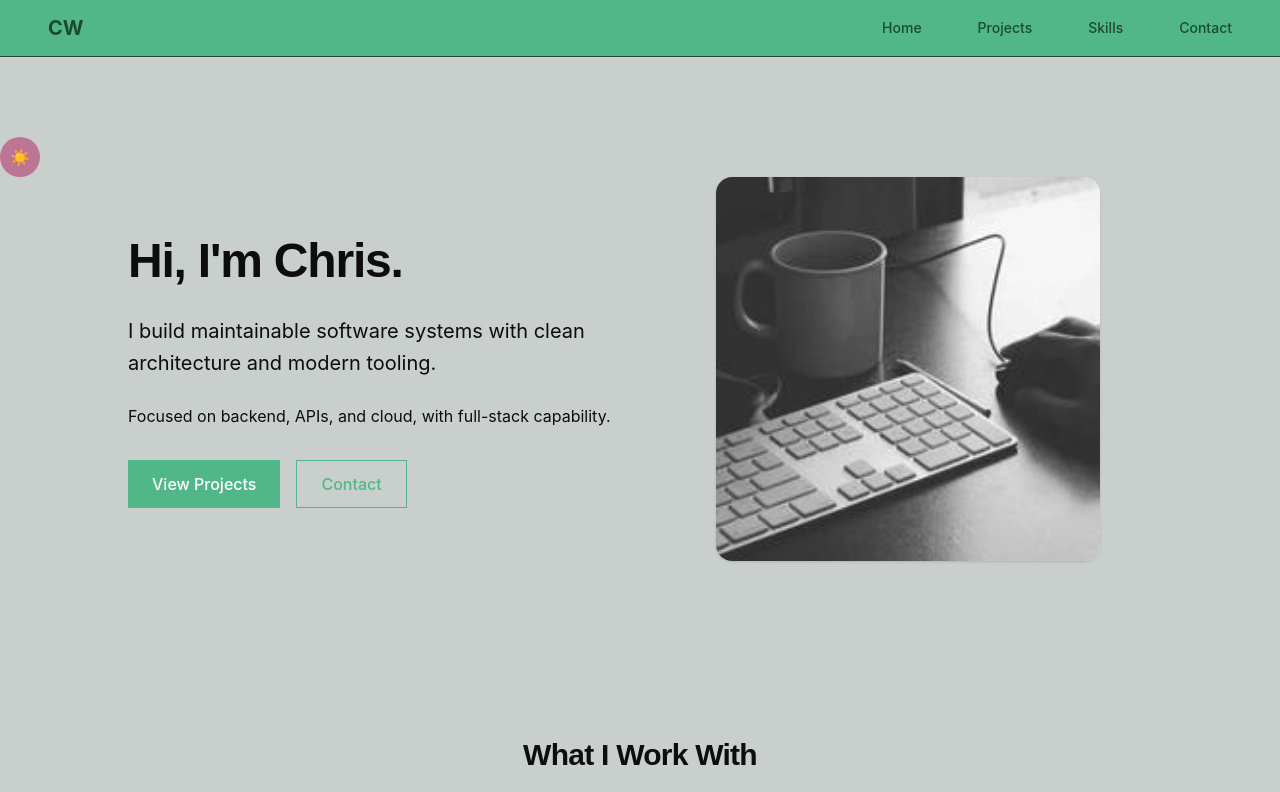
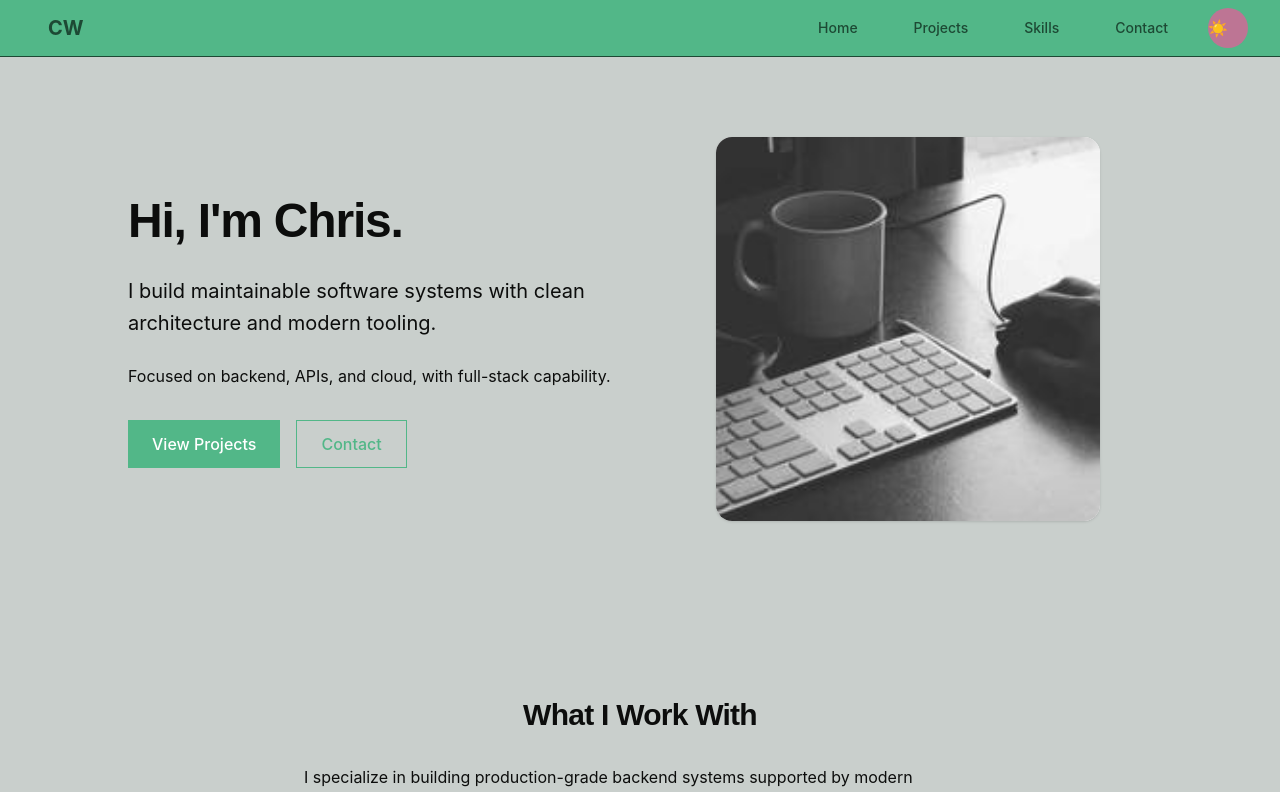
Before and after one commit to ChrisWenzlick/portfolio-website, a Next.js app: page / in a window 1280 px wide. Shown: the top 792 px of the page. Built offline with nearby package versions, Linux system fonts and the light colour scheme.

Commit message:
Update dark mode toggle

```diff
--- a/components/layout/Header.tsx
+++ b/components/layout/Header.tsx
@@ -3,6 +3,7 @@
 import Link from "next/link";
 import { cn } from "@/lib/utils";
 import { useState } from "react";
+import DarkModeToggle from "../ui/DarkModeToggle";
 
 const NAV_LINKS = [
     { href: "/", label: "Home" },
@@ -40,6 +41,7 @@ export default function Header({
                             {label}
                         </Link>
                     ))}
+                    <DarkModeToggle />
                 </div>
 
                 {/* Mobile menu button */}
@@ -70,6 +72,7 @@ export default function Header({
                                 {label}
                             </Link>
                         ))}
+                        <DarkModeToggle />
                     </div>
                 </div>
             )}
--- a/components/ui/ThemeToggle.tsx
+++ b/components/ui/DarkModeToggle.tsx
@@ -1,7 +1,7 @@
 "use client";
 import { useEffect, useState } from "react";
 
-export default function ThemeToggle() {
+export default function DarkModeToggle() {
     const [isDark, setIsDark] = useState(false);
 
     useEffect(() => {
@@ -28,12 +28,12 @@ export default function ThemeToggle() {
     return (
         <button
           onClick={toggleTheme}
-          className="relative w-10 h-10 top-20 rounded-full bg-accent-300 dark:bg-accent-800 flex items-center justify-center transition-all duration-500 hover:scale-105"
+          className="w-10 h-10 top-20 rounded-full bg-accent-300 dark:bg-accent-800 flex items-center justify-center transition-all duration-500 hover:scale-105"
           aria-label="Toggle theme"
         >
           {/* Sun icon */}
           <span
-            className={`absolute inset-0 flex items-center justify-center transition-all duration-700 transform
+            className={`flex items-center justify-center transition-all duration-700 transform
               ${isDark ? "scale-0 opacity-0 rotate-180" : "scale-100 opacity-100 rotate-0"}`}
           >
             ☀️
@@ -41,7 +41,7 @@ export default function ThemeToggle() {
 
           {/* Moon icon */}
           <span
-            className={`absolute inset-0 flex items-center justify-center transition-all duration-700 transform
+            className={`flex items-center justify-center transition-all duration-700 transform
               ${isDark ? "scale-100 opacity-100 rotate-0" : "scale-0 opacity-0 -rotate-180"}`}
           >
             🌙
--- a/src/app/page.tsx
+++ b/src/app/page.tsx
@@ -1,5 +1,5 @@
 import Hero from '../../components/layout/Hero';
-import ThemeToggle from '../../components/ui/ThemeToggle';
+import DarkModeToggle from '../../components/ui/DarkModeToggle';
 import ProjectCard from '../../components/ui/ProjectCard';
 import Grid from '../../components/ui/Grid';
 import Section, { SectionHeading } from '../../components/layout/Section';
@@ -9,8 +9,6 @@ import TestimonialsSection from '../../components/layout/TestimonialsSection';
 export default function Home() {
     return (
       <main>
-        <ThemeToggle />
-
         {/* <Hero className='section' imageUrl='/desk.jpg'>
           <div className="max-w-3xl mx-auto space-y-6">
             <h1 className="text-5xl font-bold">Hi, I’m Christopher Wenzlick</h1>
```
